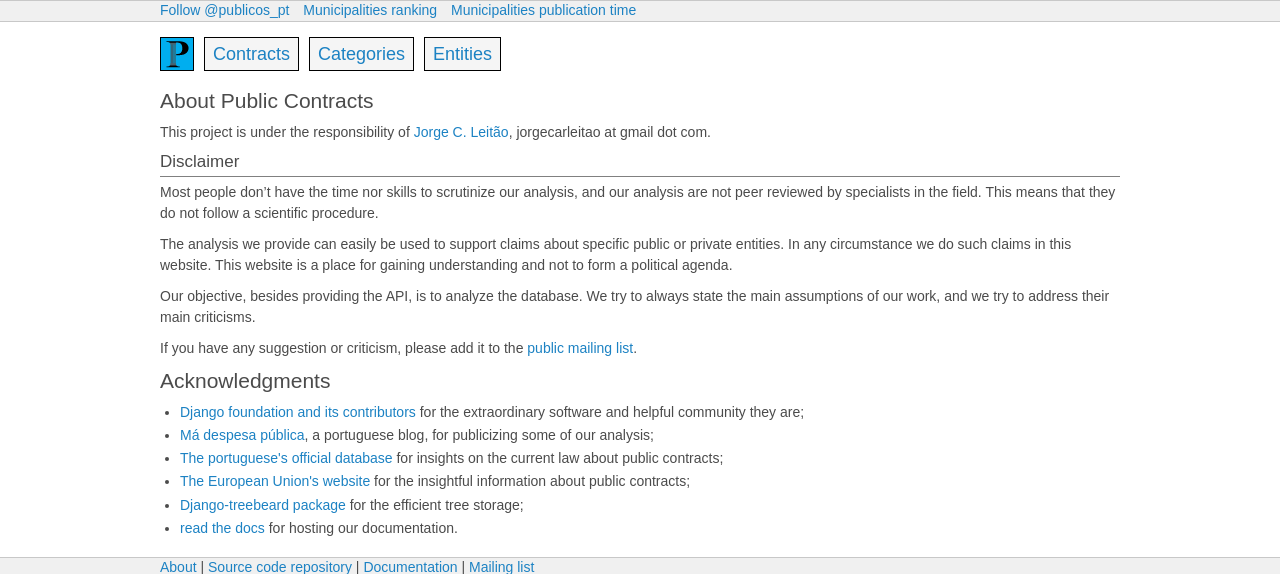
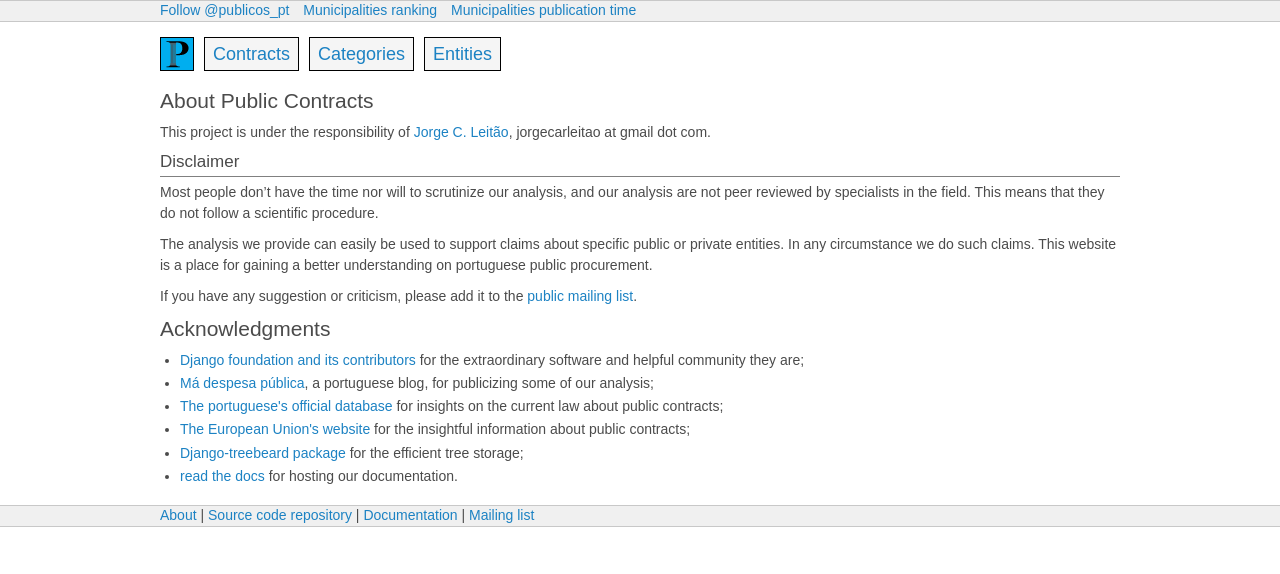
Before and after one commit to jorgecarleitao/public-contracts, a Django app: template contracts/templates/contracts/about.html in a window 1280 px wide. Shown: the top 574 px of the page. Run offline with Django 3.2, Linux system fonts and the light colour scheme; the template is opened without the code that fills it, so the values that code supplies are empty; some libraries are stand-ins or nearby versions.

Commit message:
Simplified text in about page.

```diff
--- a/contracts/templates/contracts/about.html
+++ b/contracts/templates/contracts/about.html
@@ -12,18 +12,14 @@
         <h4>{% trans "Disclaimer"%}</h4>
         {% blocktrans with mailing_list="https://groups.google.com/forum/#!forum/public-contracts"%}
         <p>
-            Most people don’t have the time nor skills to scrutinize our analysis,
+            Most people don’t have the time nor will to scrutinize our analysis,
             and our analysis are not peer reviewed by specialists in the field.
             This means that they do not follow a scientific procedure.
         </p>
         <p>
             The analysis we provide can easily be used to support claims about specific public or private entities.
-            In any circumstance we do such claims in this website.
-            This website is a place for gaining understanding and not to form a political agenda.
-        </p>
-        <p>
-            Our objective, besides providing the API, is to analyze the database.
-            We try to always state the main assumptions of our work, and we try to address their main criticisms.
+            In any circumstance we do such claims.
+            This website is a place for gaining a better understanding on portuguese public procurement.
         </p>
         <p>
             If you have any suggestion or criticism, please add it to the <a href="{{ mailing_list }}">public mailing list</a>.
```
Also changed, not shown: locale/pt/LC_MESSAGES/django.po.
